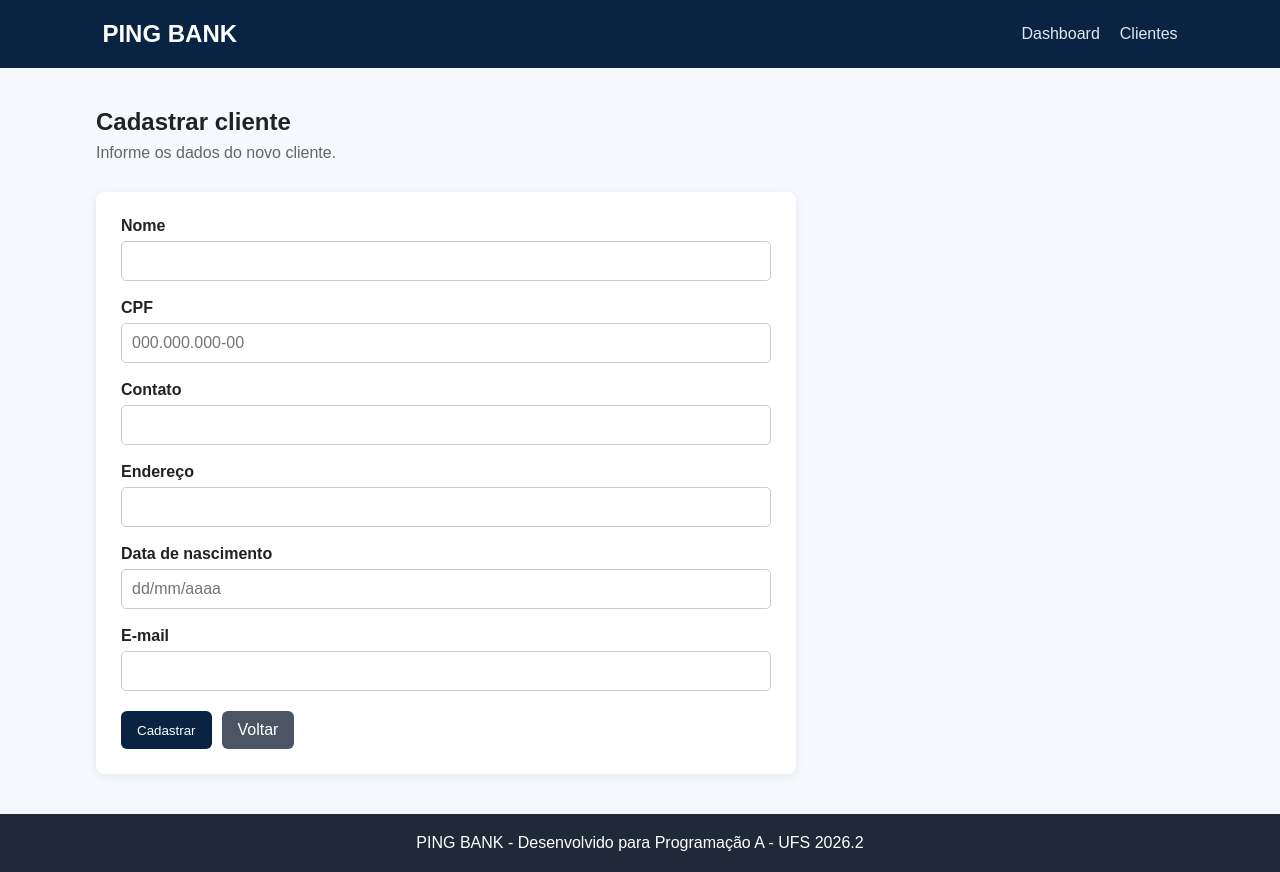
After one commit to ellygabri/Ping-Bank, a Flask app: page /clientes/cadastrar in a window 1280 px wide. The commit adds this page. Run offline with Flask 3, Linux system fonts and the light colour scheme.

Commit message:
Adicionado o gerenciamento web de clientes

```diff
--- a/app.py
+++ b/app.py
@@ -1,9 +1,11 @@
-from flask import Flask, render_template
-from dados import carregar_dados
+from flask import Flask, render_template, request, redirect, url_for
+from dados import carregar_dados, salvar_dados
 from relatorio import resumo_bancario
+from clientes import cadastrar_cliente, procurar_cliente, listar_clientes, editar_cliente, excluir_cliente
 
 app = Flask(__name__)
 
+#Página inicial do Dashboard
 @app.route("/")
 
 def dashboard():
@@ -12,3 +14,113 @@ def dashboard():
     resumo = resumo_bancario(clientes, agencias, contas)
 
     return render_template("dashboard.html", resumo = resumo)
+
+#Página para listar clientes
+@app.route("/clientes")
+
+def pagina_clientes():
+    clientes, agencias, contas = carregar_dados()
+    lista_clientes = listar_clientes(clientes)
+
+    if lista_clientes == False:
+        lista_clientes = []
+    mensagem = request.args.get("mensagem", "")
+    return render_template("clientes.html", clientes = lista_clientes, mensagem = mensagem)
+
+#Página para cadastrar cliente
+@app.route("/clientes/cadastrar", methods = ["GET", "POST"])
+
+def cadastrar_cliente_w():
+    mensagem = ""
+
+    if request.method == "POST":
+        clientes, agencias, contas = carregar_dados()
+
+        nome = request.form["nome"]
+        cpf = request.form["cpf"]
+        contato = request.form["contato"]
+        endereco = request.form["endereco"]
+        data_nascimento = request.form["data_nascimento"]
+        email = request.form["email"]
+
+        resultado = cadastrar_cliente(clientes, nome, cpf, contato, endereco, data_nascimento, email)
+        if resultado == -2:
+            mensagem = "CPF inválido."
+        elif resultado == -1:
+            mensagem = "Existem campos vazios."
+        elif resultado == 0:
+            mensagem = "Já existe um cliente com esse CPF."
+        elif resultado == 1:
+            salvar_dados(clientes, agencias, contas)
+
+            return redirect(url_for("pagina_clientes", mensagem = "Cliente cadastrado com sucesso."))
+    return render_template("cadastrar_cliente.html", mensagem = mensagem)
+
+#Página para procurar cliente
+@app.route("/clientes/procurar", methods =["GET", "POST"])
+
+def procurar_cliente_w():
+    cliente = None
+    mensagem = ""
+
+    if request.method == "POST":
+        clientes, agencias, contas = carregar_dados()
+
+        cpf = request.form["cpf"]
+        resultado = procurar_cliente(clientes, cpf)
+
+        if resultado == False:
+            mensagem = "Cliente não encontrado."
+        else:
+            cliente = resultado
+    return render_template("procurar_cliente.html", cliente = cliente, mensagem = mensagem)
+
+#Página para editar um cliente
+@app.route("/clientes/editar/<cpf>", methods=["GET", "POST"])
+
+def editar_cliente_w(cpf):
+    clientes, agencias, contas = carregar_dados()
+    cliente = procurar_cliente(clientes, cpf)
+
+    if cliente == False:
+        return redirect(url_for("pagina_clientes", mensagem = "Cliente não encontrado."))
+    mensagem = ""
+
+    if request.method == "POST":
+        nome = request.form["nome"]
+        contato = request.form["contato"]
+        endereco = request.form["endereco"]
+        data_nascimento = request.form["data_nascimento"]
+        email = request.form["email"]
+
+        if nome.strip() == "" or contato.strip() == "" or endereco.strip() == "" or data_nascimento.strip() == "" or email.strip() == "":
+                mensagem = "As informações não podem ser vazias."
+        else:
+            editar_cliente(clientes, cpf, "nome", nome)
+            editar_cliente(clientes, cpf, "contato", contato)
+            editar_cliente(clientes, cpf, "endereco", endereco)
+            editar_cliente(clientes, cpf, "data_nascimento", data_nascimento)
+            editar_cliente(clientes, cpf, "email", email)
+            salvar_dados(clientes, agencias, contas)
+
+            return redirect(url_for("pagina_clientes", mensagem = "Cliente alterado com sucesso."))
+    return render_template("editar_cliente.html", cliente = cliente, mensagem = mensagem)
+
+#Função para excluir um cliente
+@app.route("/clientes/excluir/<cpf>", methods = ["POST"])
+
+def excluir_cliente_w(cpf):
+    clientes, agencias, contas = carregar_dados()
+
+    resultado = excluir_cliente(clientes, contas, cpf)
+
+    if resultado == -1:
+        mensagem = "Cliente não encontrado."
+    elif resultado == 0:
+        mensagem = "O cliente ainda é titular de uma conta."
+    else:
+        salvar_dados(clientes, agencias, contas)
+
+        mensagem = "Cliente excluído com sucesso."
+
+    return redirect(url_for("pagina_clientes", mensagem = mensagem))
--- a/static/css/style.css
+++ b/static/css/style.css
@@ -6,7 +6,7 @@
 
 body {
     font-family: Arial, sans-serif;
-    background-color: #f5f6fa;
+    background-color: #f5f8fc;
     color: #222222;
 }
 .cabecalho {
@@ -16,7 +16,7 @@ body {
 
     padding: 20px 8%;
 
-    background-color: #1f2937;
+    background-color: #092342;
     color: white;
 }
 
@@ -30,7 +30,7 @@ body {
 }
 
 .menu-navegacao a {
-    color: white;
+    color: #E2e8f0;
     text-decoration: none;
 }
 
@@ -120,3 +120,123 @@ th{
     background-color: #1f2937;
     color: white;
 }
+
+.acoes-pagina {
+    display: flex;
+    gap: 10px;
+    margin-bottom: 25px;
+}
+
+.botao {
+    display: inline-block;
+
+    padding: 10px 16px;
+
+    border: none;
+    border-radius: 6px;
+
+    background-color: #092342;
+    color: white;
+
+    text-decoration: none;
+
+    cursor: pointer;
+}
+
+.botao:hover {
+    opacity: 0.9;
+}
+
+.botao-secundario {
+    background-color: #4b5563;
+}
+
+.botao-perigo {
+    background-color: #991b1b;
+}
+
+.botao-pequeno {
+    padding: 7px 10px;
+
+    font-size: 14px;
+}
+
+.acoes-tabela {
+    display: flex;
+    align-items: center;
+
+    gap: 8px;
+}
+
+.acoes-tabela form {
+    margin: 0;
+}
+
+.formulario-container {
+    max-width: 700px;
+}
+
+.formulario {
+    background-color: white;
+
+    padding: 25px;
+
+    border-radius: 8px;
+
+    box-shadow: 0 2px 8px rgba(0,0,0,0.08);
+}
+
+.grupo-formulario {
+    display: flex;
+    flex-direction: column;
+
+    gap: 6px;
+
+    margin-bottom: 18px;
+}
+
+.grupo-formulario label {
+    font-weight: bold;
+}
+
+.grupo-formulario input {
+    padding: 10px;
+
+    border: 1px solid #cccccc;
+    border-radius: 5px;
+
+    font-size: 16px;
+}
+
+.acoes-formulario {
+    display: flex;
+
+    gap: 10px;
+
+    margin-top: 20px;
+}
+
+.mensagem {
+    background-color: white;
+
+    padding: 15px;
+
+    margin-bottom: 20px;
+
+    border-left: 4px solid #092342;
+    border-radius: 5px;
+
+    box-shadow: 0 2px 8px rgba(0,0,0,0.05);
+}
+
+.resultado-cliente {
+    margin-top: 30px;
+}
+
+.resultado-cliente p {
+    margin-bottom: 10px;
+}
+
+.resultado-cliente .botao {
+    margin-top: 15px;
+}
--- a/templates/base.html
+++ b/templates/base.html
@@ -4,7 +4,7 @@
         <meta charset = "UTF-8">
         <meta
         name = "viewport"
-        content = "width = device-width, initial-scale = 1.0"
+        content = "width=device-width, initial-scale=1.0"
         >
 
         <title> PING BANK </title>
@@ -19,11 +19,16 @@
 
         <header class = "cabecalho">
             <div class = "logo" >
-                <hi> PING BANK </hi>
+                <h1> PING BANK </h1>
             </div>
 
             <nav class = "menu-navegacao">
-                <a href = "/" >Dashboard </a>
+                <a href = "{{ url_for('dashboard')}}">
+                    Dashboard
+                </a>
+                <a href = "{{ url_for('pagina_clientes')}}">
+                    Clientes
+                </a>
             </nav>
 
         </header>
--- /dev/null
+++ b/templates/cadastrar_cliente.html
@@ -0,0 +1,138 @@
+{% extends "base.html" %}
+
+
+{% block conteudo %}
+
+<section class="titulo-pagina">
+
+    <h2>Cadastrar cliente</h2>
+
+    <p>
+        Informe os dados do novo cliente.
+    </p>
+
+</section>
+
+{% if mensagem %}
+
+    <div class="mensagem">
+        {{ mensagem }}
+    </div>
+
+{% endif %}
+
+<section class="formulario-container">
+
+    <form method="post" class="formulario">
+
+        <div class="grupo-formulario">
+
+            <label for="nome">
+                Nome
+            </label>
+
+            <input
+                type="text"
+                id="nome"
+                name="nome"
+                required
+            >
+
+        </div>
+
+        <div class="grupo-formulario">
+
+            <label for="cpf">
+                CPF
+            </label>
+
+            <input
+                type="text"
+                id="cpf"
+                name="cpf"
+                placeholder="000.000.000-00"
+                required
+            >
+
+        </div>
+
+        <div class="grupo-formulario">
+
+            <label for="contato">
+                Contato
+            </label>
+
+            <input
+                type="text"
+                id="contato"
+                name="contato"
+                required
+            >
+
+        </div>
+
+        <div class="grupo-formulario">
+
+            <label for="endereco">
+                Endereço
+            </label>
+
+            <input
+                type="text"
+                id="endereco"
+                name="endereco"
+                required
+            >
+
+        </div>
+
+        <div class="grupo-formulario">
+
+            <label for="data_nascimento">
+                Data de nascimento
+            </label>
+
+            <input
+                type="text"
+                id="data_nascimento"
+                name="data_nascimento"
+                placeholder="dd/mm/aaaa"
+                required
+            >
+
+        </div>
+
+        <div class="grupo-formulario">
+
+            <label for="email">
+                E-mail
+            </label>
+
+            <input
+                type="email"
+                id="email"
+                name="email"
+                required
+            >
+
+        </div>
+
+
+        <div class="acoes-formulario">
+
+            <button
+                type="submit" class="botao">
+
+                Cadastrar
+            </button>
+
+            <a
+                href="{{ url_for('pagina_clientes') }}" class="botao botao-secundario">
+                Voltar
+            </a>
+        </div>
+    </form>
+
+</section>
+
+{% endblock %}
```
Also changed, not shown: templates/clientes.html (added, +94 -0 lines), templates/editar_cliente.html (added, +139 -0 lines), templates/procurar_cliente.html (added, +98 -0 lines).
